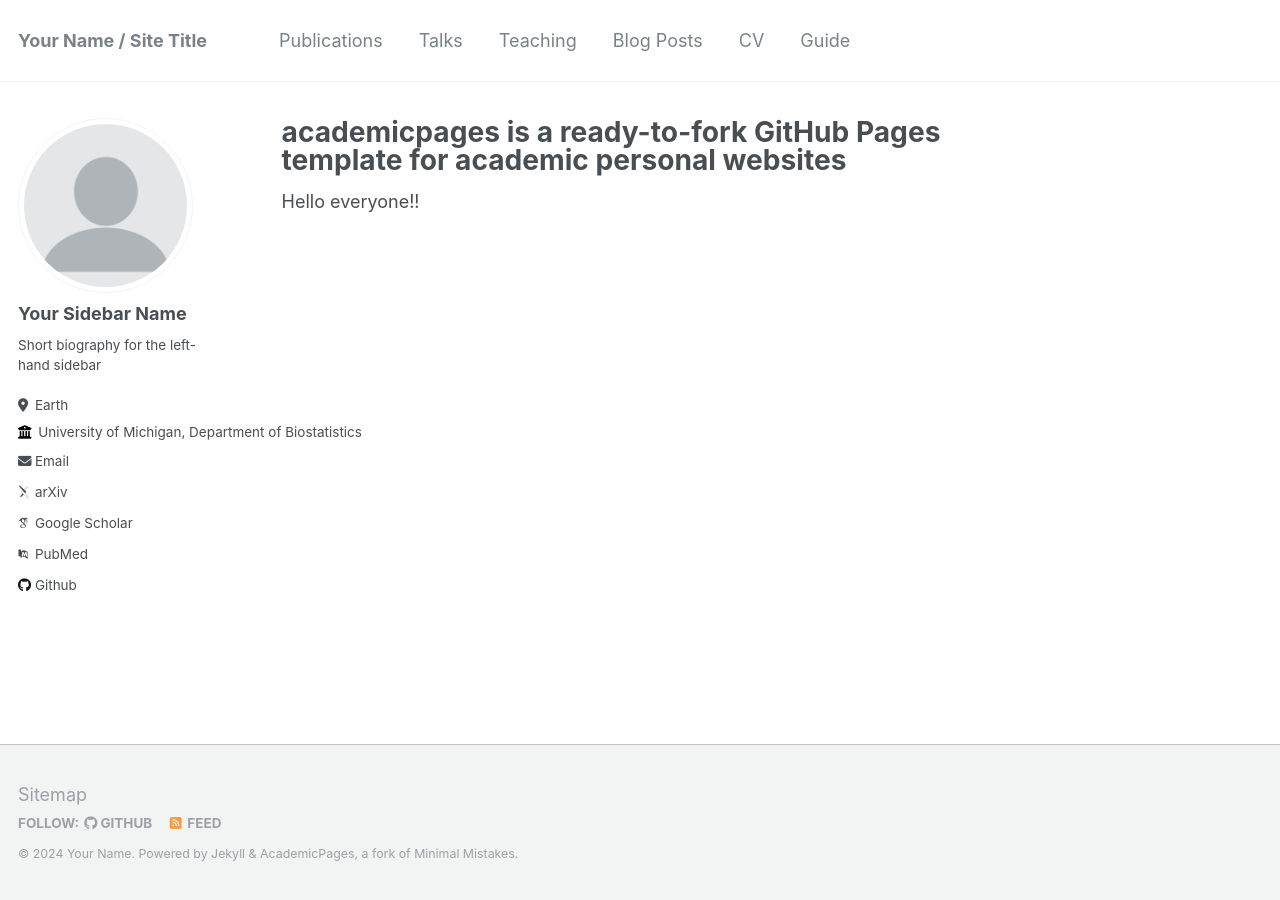
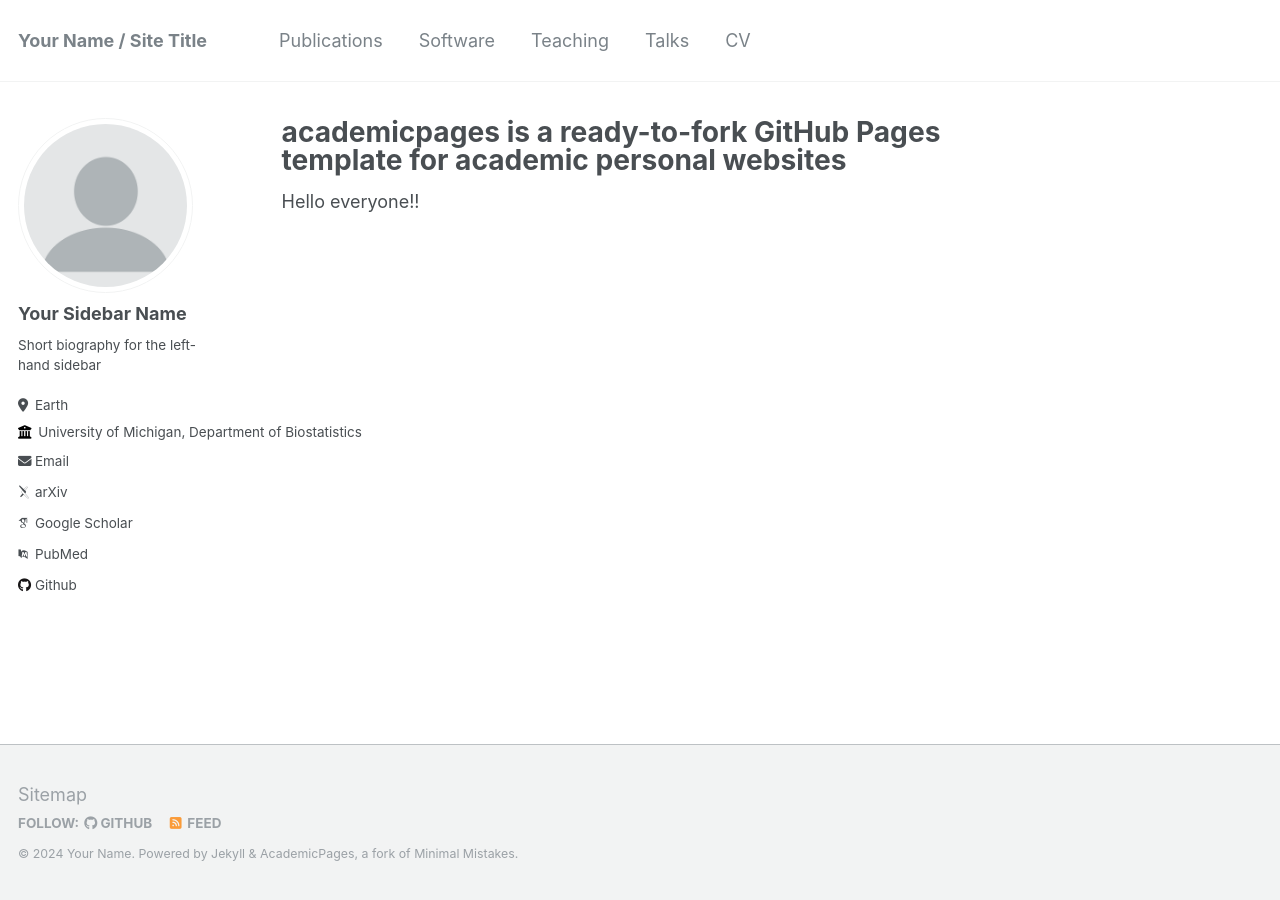
Before and after one commit to nchenderson/nchenderson.github.io, a Jekyll site: the page built from _pages/about.md, in a window 1280 px wide. Built offline with Jekyll 4.4.1, drawn with Linux system fonts in a browser that asks for light colours; some web fonts are replaced.

Commit message:
changed links order

```diff
--- a/_data/navigation.yml
+++ b/_data/navigation.yml
@@ -3,17 +3,14 @@ main:
   - title: "Publications"
     url: /publications/
 
-  - title: "Talks"
-    url: /talks/
+  - title: "Software"
+    url: /software/
 
   - title: "Teaching"
     url: /teaching/
 
-  - title: "Blog Posts"
-    url: /year-archive/
+  - title: "Talks"
+    url: /talks/
 
   - title: "CV"
     url: /cv/
-
-  - title: "Guide"
-    url: /markdown/
```
